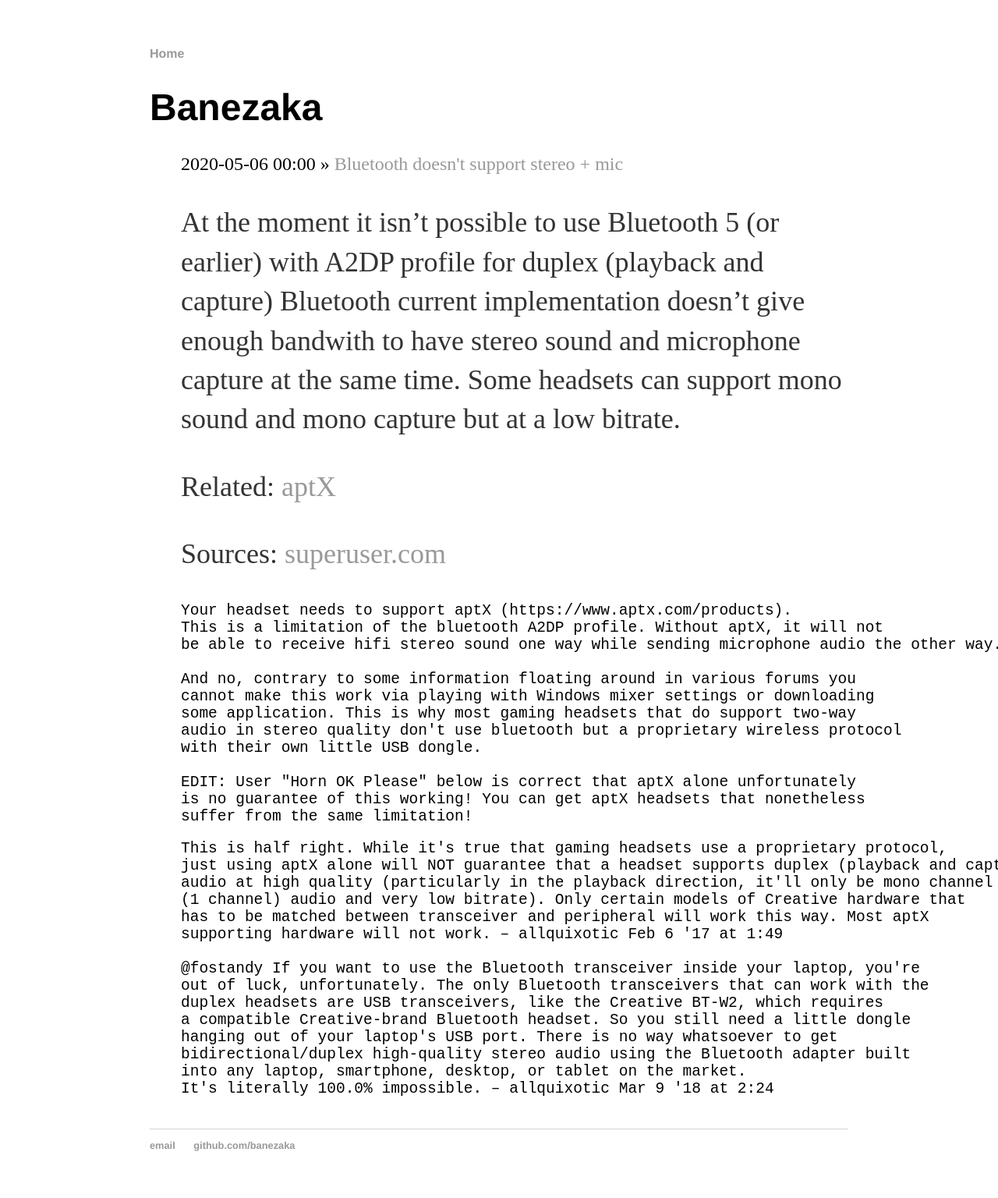
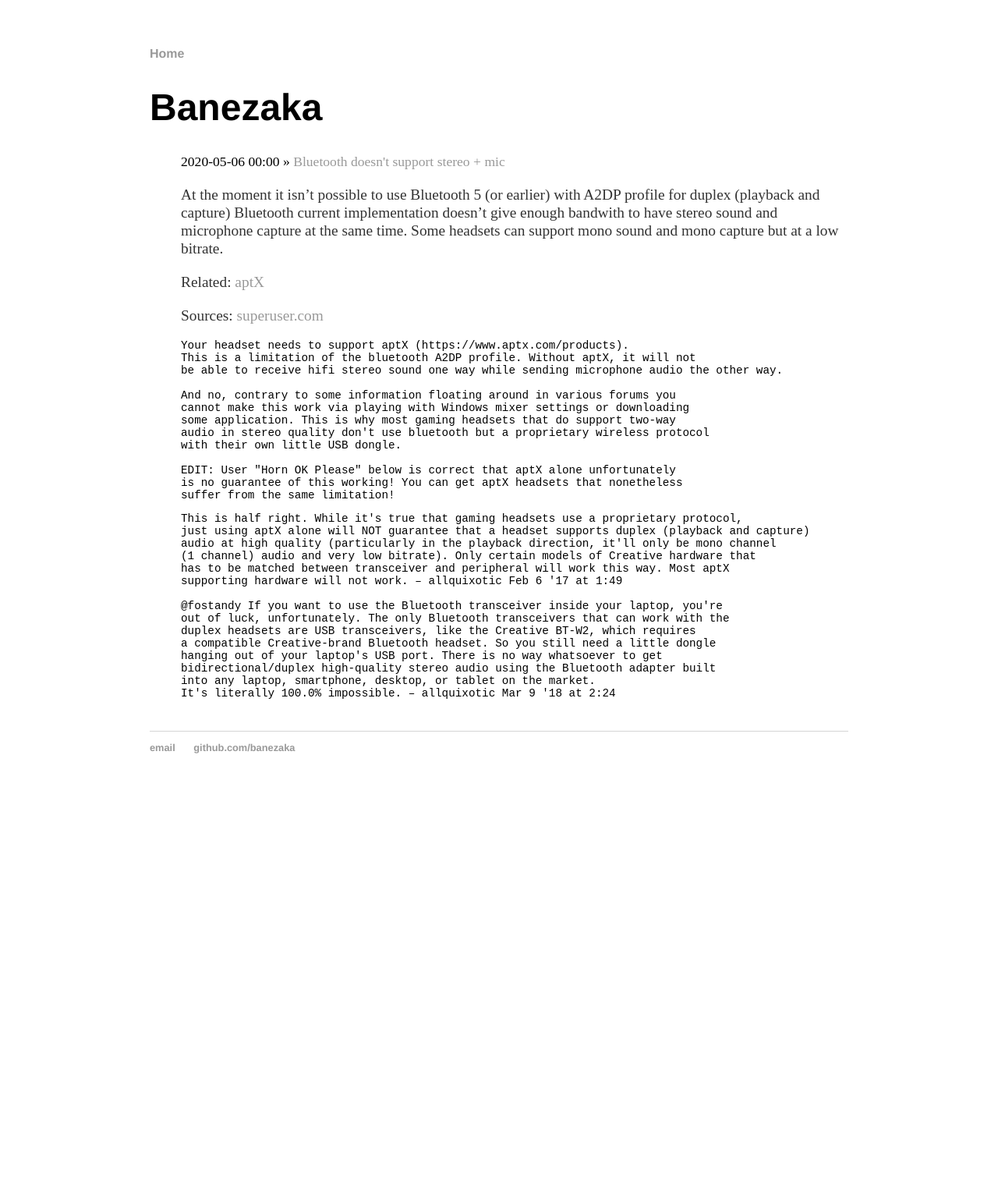
Before and after one commit to banezaka/banezaka.github.io, a Jekyll site: the page built from index.html, in a window 1280 px wide. Shown: the whole page at 78% size. Built offline with Jekyll 4.4.1, drawn with Linux system fonts in a browser that asks for light colours; after the commit the page ends 1026 px from its top, so only the background shows below that.

Commit message:
Update main.css

```diff
--- a/css/main.css
+++ b/css/main.css
@@ -24,8 +24,8 @@ h1 {
     font-family:'Helvetica', 'Arial', 'Sans-Serif';
 }
 p {
-    font-size: 1.5em;
-    line-height: 1.4em;
+    font-size: 1.1em;
+    line-height: 1.2em;
     color: #333;
 }
 footer {
@@ -35,7 +35,7 @@ footer {
 
 ul.posts {
     margin: 20px auto 40px;
-    font-size: 1.5em;
+    font-size: 1.1em;
 }
 
 ul.posts li {
```
